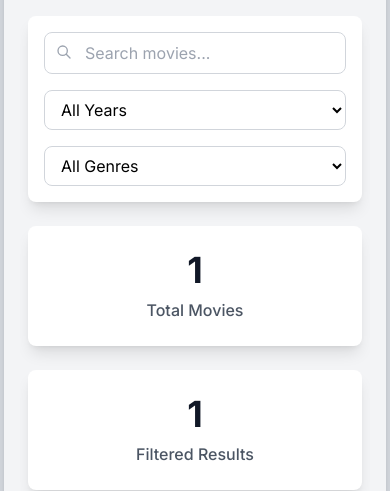
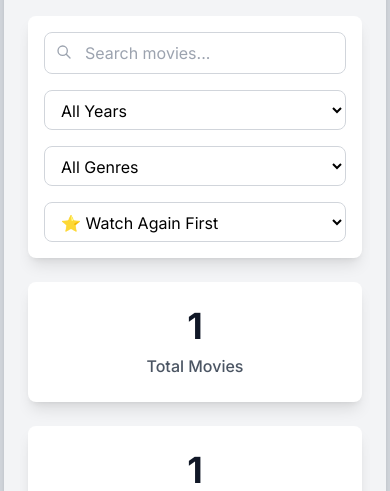
Before and after one commit to himanshuone/django-movie-tracker, a Django app: page / in a window 390 px wide. Shown: the part 92-583 px from the top of the page. Run offline with Django 5.2, Linux system fonts and the light colour scheme; tables that the repository leaves empty hold one stand-in row (values such as "Sample post"); grey boxes marked "Sample" are stand-in pictures.

Commit message:
Add 'Watch Again First' sorting functionality
- Add watch_again sort option to prioritize ticked movies
- Set watch_again as default sorting method
- Add responsive sort dropdown with 5 options:
  ⭐ Watch Again First (default)
  - Newest First
  - Name A-Z
  - Year (Newest)
  - Highest Rated
- Backend sorts by -watch_again, -date_added for optimal ordering
- Movies marked as 'Watch Again' now appear at top by default
- Updated template grid layout to accommodate 4 filter fields
- Auto-submit form when sort selection changes

```diff
--- a/movies/views.py
+++ b/movies/views.py
@@ -48,16 +48,16 @@ def movie_list(request):
     if tag_filter:
         movies = movies.filter(tags__icontains=tag_filter)
 
-    # Sorting
-    sort_by = request.GET.get('sort', 'date_added')
+    # Sorting (default: watch_again first)
+    sort_by = request.GET.get('sort', 'watch_again')
     if sort_by == 'name':
         movies = movies.order_by('name')
     elif sort_by == 'year':
         movies = movies.order_by('-year')
     elif sort_by == 'rating':
         movies = movies.order_by('-rating')
-    else:  # default: date_added
-        movies = movies.order_by('-date_added')
+    else:  # default and explicit: watch_again first
+        movies = movies.order_by('-watch_again', '-date_added')  # Watch Again first, then newest
 
     # Pagination
     paginator = Paginator(movies, 12)  # Show 12 movies per page
--- a/templates/movies/movie_list.html
+++ b/templates/movies/movie_list.html
@@ -6,9 +6,9 @@
 
 <!-- Search and Filter Form -->
 <div class="search-form w-full overflow-hidden mb-6">
-    <form method="get" class="grid grid-cols-1 md:grid-cols-4 gap-4 w-full" id="filterForm">
+    <form method="get" class="grid grid-cols-1 sm:grid-cols-2 lg:grid-cols-4 gap-4 w-full" id="filterForm">
         <!-- Search Input -->
-        <div class="md:col-span-2">
+        <div class="sm:col-span-2 lg:col-span-1">
             <div class="relative">
                 <input type="text" name="search" class="form-input pl-10" placeholder="Search movies..."
                        value="{{ search_query }}" onchange="autoSubmit()">
@@ -39,6 +39,17 @@
                         {{ tag }}
                     </option>
                 {% endfor %}
+            </select>
+        </div>
+
+        <!-- Sort Filter -->
+        <div>
+            <select name="sort" class="form-select" onchange="autoSubmit()">
+                <option value="watch_again" {% if sort_by == 'watch_again' %}selected{% endif %}>⭐ Watch Again First</option>
+                <option value="date_added" {% if sort_by == 'date_added' %}selected{% endif %}>Newest First</option>
+                <option value="name" {% if sort_by == 'name' %}selected{% endif %}>Name A-Z</option>
+                <option value="year" {% if sort_by == 'year' %}selected{% endif %}>Year (Newest)</option>
+                <option value="rating" {% if sort_by == 'rating' %}selected{% endif %}>Highest Rated</option>
             </select>
         </div>
     </form>
```
